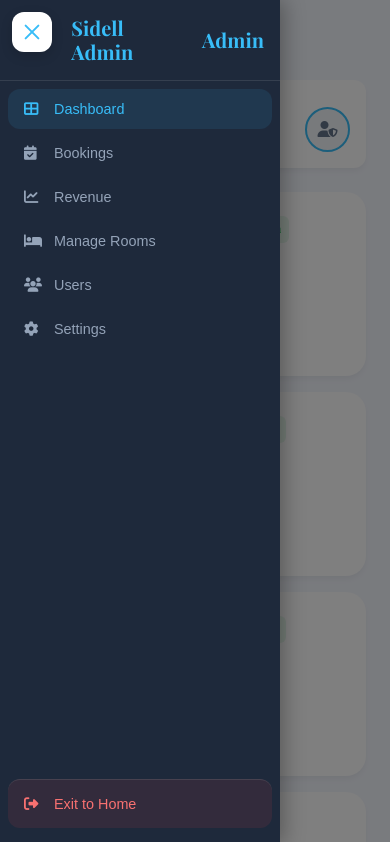
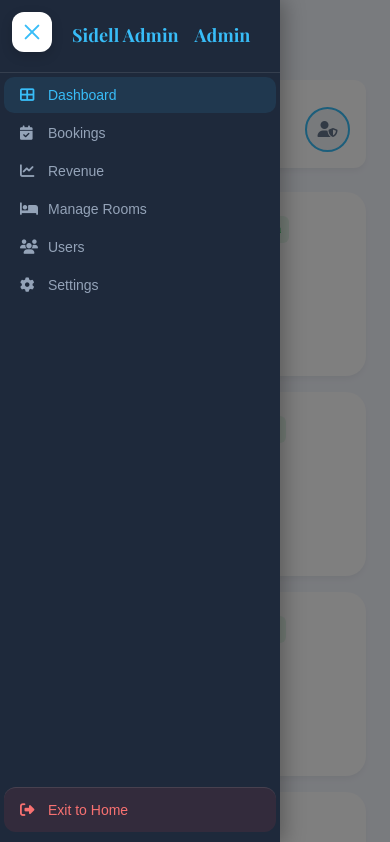
Before and after one commit to eynuts/sidell-resort, a React (Vite) app: page /admin in a window 390 px wide. Shown: the top 842 px of the page. Built offline with nearby package versions, Linux system fonts and the light colour scheme; no server answers.

Commit message:
Add files via upload

```diff
--- a/src/pages/admin/Admin.css
+++ b/src/pages/admin/Admin.css
@@ -50,6 +50,7 @@
   height: 100vh;
   transition: transform 0.3s ease;
   z-index: 1000;
+  overflow: hidden; /* Prevent scrolling */
 }
 
 .admin-sidebar.closed {
@@ -480,7 +481,7 @@
   }
 
   .header-info h1 {
-    font-size: 1.25rem;
+    font-size: 1.125rem;
   }
 
   .header-info p {
@@ -502,7 +503,7 @@
   }
 
   .admin-logo h2 {
-    font-size: 1.25rem;
+    font-size: 1.125rem;
   }
 
   .admin-nav button {
@@ -549,25 +550,37 @@
   .admin-sidebar {
     width: 85%; /* Make it wider for better readability on small phones */
     max-width: 280px;
+    height: 100vh;
+    overflow-y: hidden; /* Strictly no scroll */
+    display: flex;
+    flex-direction: column;
   }
 
   .admin-logo {
     padding: 1rem;
+    border-bottom: 1px solid rgba(255, 255, 255, 0.1);
+    flex-shrink: 0;
   }
 
   .admin-logo h2 {
-    font-size: 1.25rem;
+    font-size: 1.125rem;
   }
 
   .admin-nav {
-    padding: 0.5rem;
-    gap: 0.25rem;
+    padding: 0.25rem;
+    gap: 0.125rem;
+    flex: 1;
+    overflow-y: hidden; /* Ensure nav itself doesn't scroll */
+    display: flex;
+    flex-direction: column;
   }
 
   .admin-nav button {
-    padding: 0.75rem 1rem;
-    font-size: 0.9rem;
-    gap: 0.75rem;
+    padding: 0.625rem 1rem;
+    font-size: 0.875rem;
+    gap: 0.625rem;
+    border-radius: 10px;
+    flex-shrink: 0;
   }
 
   .admin-nav button i {
@@ -577,8 +590,11 @@
 
   .admin-nav button.exit-btn {
     margin-top: auto;
-    padding: 1rem;
+    padding: 0.875rem 1rem;
     margin-bottom: 0.5rem;
+    font-size: 0.875rem;
+    border-top: 1px solid rgba(255, 255, 255, 0.1);
+    flex-shrink: 0;
   }
 }
 
```
